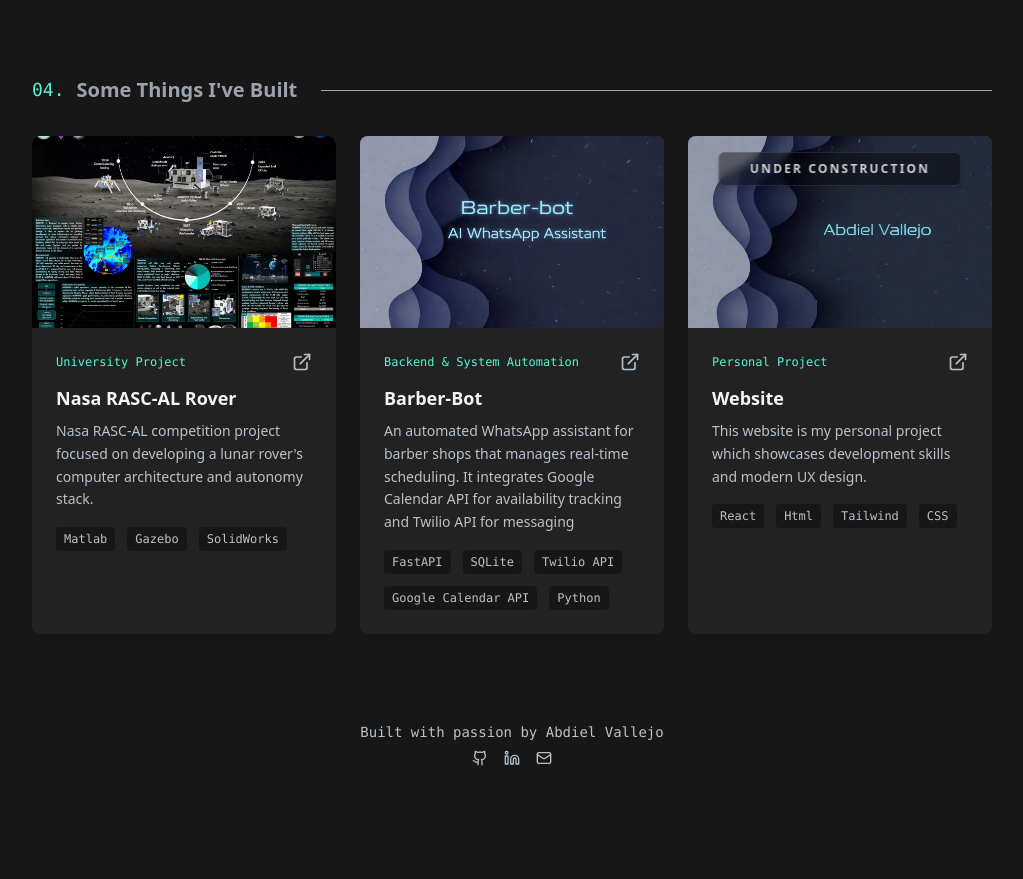
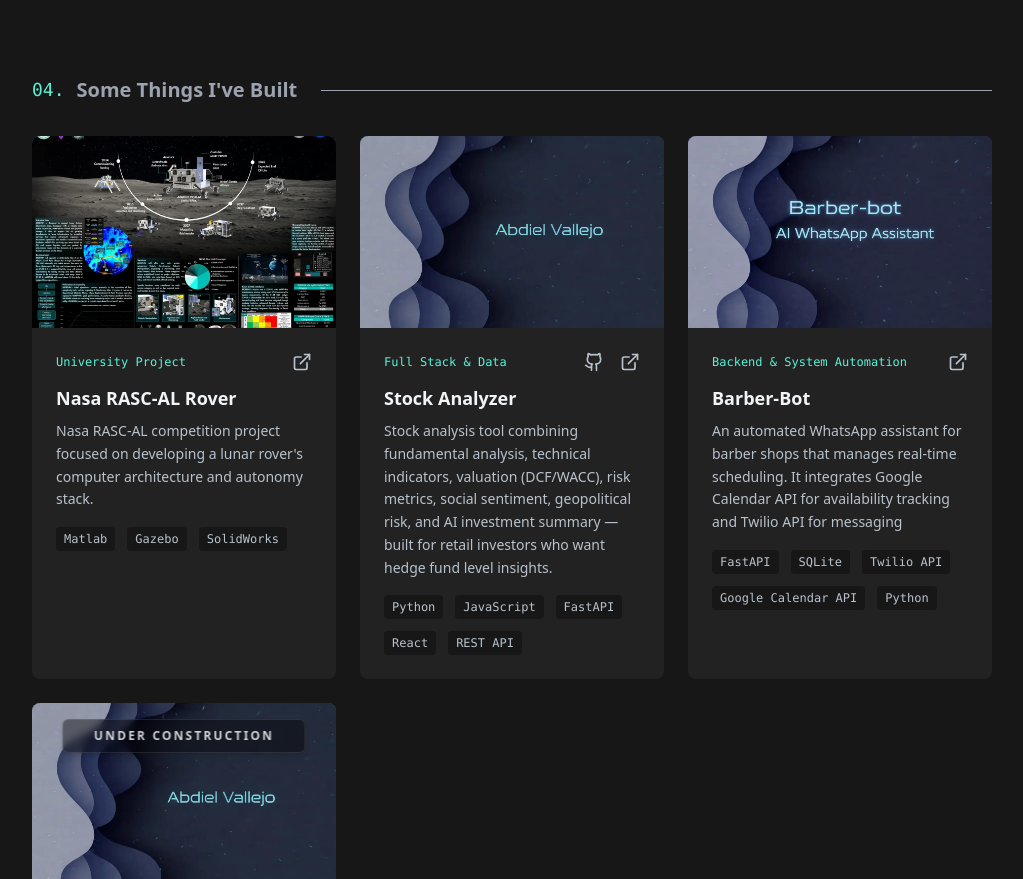
Before and after one commit to Abdielo23/abdiel-portfolio, a React (Vite) app: page / in a window 1280 px wide. Shown: the part 1860-2739 px from the top of the page, without its empty margins (128-1151 px from the left). Before the commit the page ends 2650 px from the top, so only its background shows below. Built offline with nearby package versions, Linux system fonts and the light colour scheme.

Commit message:
add stock analyzer project

```diff
--- a/src/components/Projects.jsx
+++ b/src/components/Projects.jsx
@@ -1,4 +1,4 @@
-import { ExternalLink } from 'lucide-react';
+import { ExternalLink, Github } from 'lucide-react';
 import { asset } from '../constants';
 
 const PROJECTS = [
@@ -13,6 +13,21 @@ const PROJECTS = [
     imageWidth: 1200,
     imageHeight: 900,
     link: "https://rascal.nianet.org/rascal-archives/",
+    github: null,
+    underConstruction: false,
+  },
+  {
+    title: "Stock Analyzer",
+    description:
+      "Stock analysis tool combining fundamental analysis, technical indicators, valuation (DCF/WACC), risk metrics, social sentiment, geopolitical risk, and AI investment summary — built for retail investors who want hedge fund level insights.",
+    tech: ["Python", "JavaScript", "FastAPI", "React", "REST API"],
+    type: "Full Stack & Data",
+    color: "bg-emerald-700",
+    image: asset("website.webp"),
+    imageWidth: 1200,
+    imageHeight: 800,
+    link: "https://github.com/Abdielo23/stock-analyzer",
+    github: "https://github.com/Abdielo23/stock-analyzer",
     underConstruction: false,
   },
   {
@@ -26,6 +41,7 @@ const PROJECTS = [
     imageWidth: 1200,
     imageHeight: 800,
     link: "#",
+    github: null,
     underConstruction: false,
   },
   {
@@ -39,6 +55,7 @@ const PROJECTS = [
     imageWidth: 1200,
     imageHeight: 800,
     link: "#",
+    github: null,
     underConstruction: true,
   },
 ];
@@ -91,6 +108,17 @@ const Projects = () => {
                     {project.type}
                   </div>
                   <div className="flex gap-4 text-[#B8C2CC]">
+                    {project.github && (
+                      <a
+                        href={project.github}
+                        target="_blank"
+                        rel="noopener noreferrer"
+                        className="hover:text-[#57F2D6] transition-colors"
+                        aria-label="GitHub"
+                      >
+                        <Github size={20} />
+                      </a>
+                    )}
                     <a
                       href={project.link}
                       target="_blank"
```
